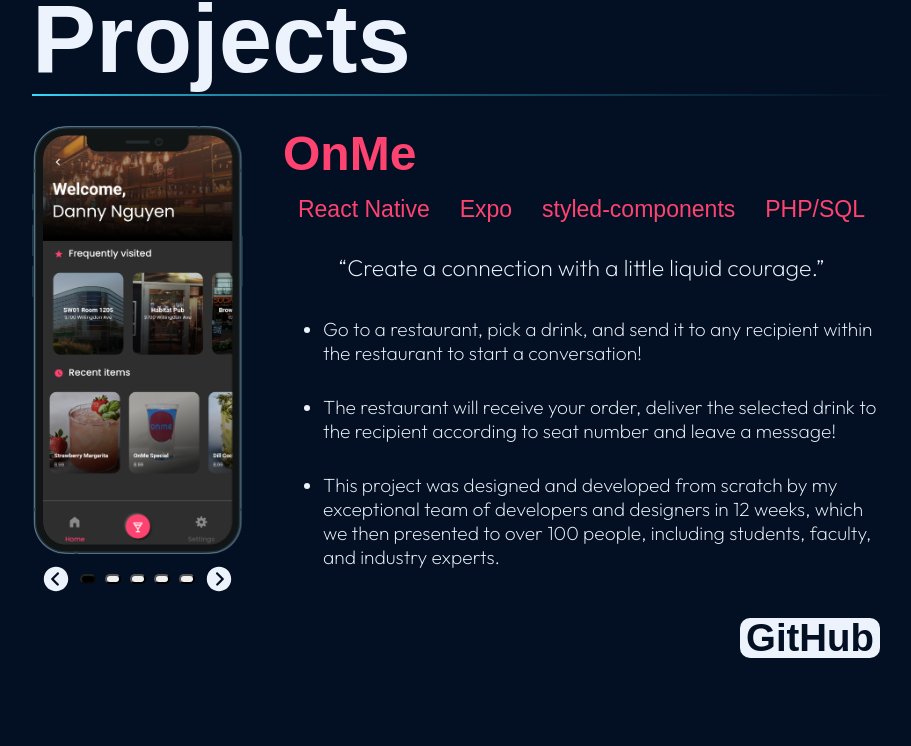
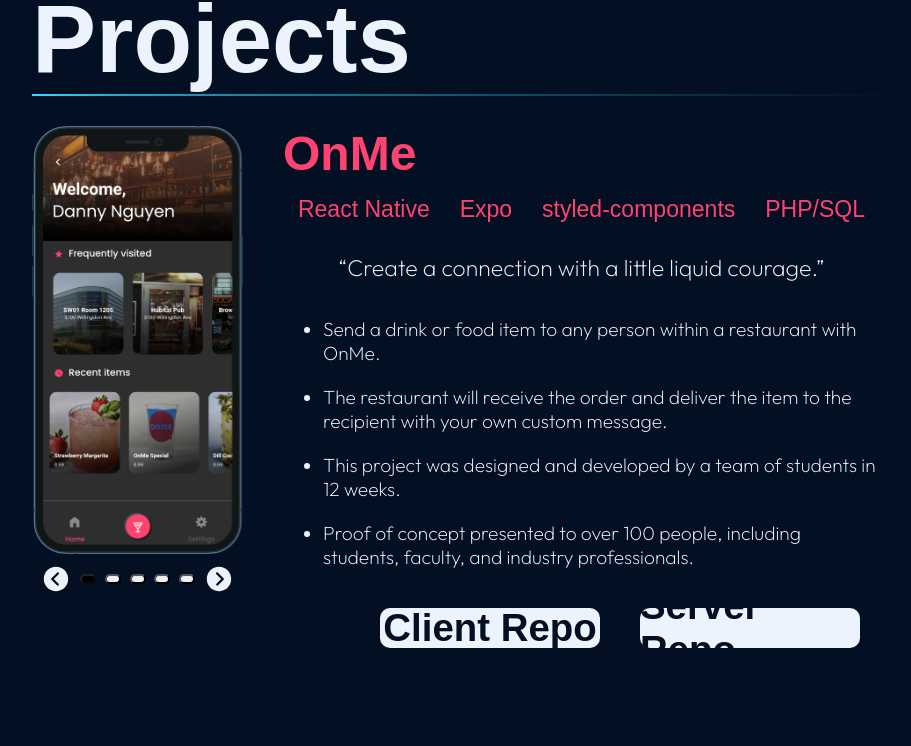
Before and after one commit to dnguyen130/portfolio, a Next.js app: page / in a window 1280 px wide. Shown: the part 2719-3465 px from the top of the page, without its empty margins (174-1085 px from the left). Built offline with nearby package versions, Linux system fonts and the light colour scheme; a web font is replaced by a local one.

Commit message:
small mods

```diff
--- a/components/Button/index.js
+++ b/components/Button/index.js
@@ -16,6 +16,7 @@ const ButtonCont = styled.div`
   cursor: pointer;
   user-select: none;
   font-family: Genos, sans-serif;
+  margin: 0 20px;
 
   transition: background-color 0.2s;
 
@@ -47,7 +48,7 @@ const Button = ({
 
   return (
     <ButtonCont bgcolor={bgcolor} bghover={bghover} clr={clr} height={height} width={width} fsize={fsize}>
-      <ButtonLink href={btnLink}>
+      <ButtonLink target="_blank" href={btnLink}>
         {btnText}
       </ButtonLink>
     </ButtonCont>
--- a/components/Projects/index.js
+++ b/components/Projects/index.js
@@ -13,7 +13,8 @@ const ProjectsWrapper = styled.div`
 
 const ProjectsCont = styled.div`
   display: flex;
-  padding: 0 0 100px;
+  margin: 0 0 100px;
+  position: relative;
 `
 
 const ProjectsCont2 = styled.div`
@@ -63,7 +64,7 @@ const ProjectList = styled.ul`
 `
 
 const ProjectListItem = styled.li`
-  margin-bottom: 30px;
+  margin-bottom: 20px;
 `
 
 const ProjectTechCont = styled.div`
@@ -109,12 +110,14 @@ const Projects = () => {
           </ProjectTechCont>
           <StrongSpan strongcolor={site_theme[theme].text}><q>Create a connection with a little liquid courage.</q></StrongSpan>
           <ProjectList>
-            <ProjectListItem>Go to a restaurant, pick a drink, and send it to any recipient within the restaurant to start a conversation!</ProjectListItem>
-            <ProjectListItem>The restaurant will receive your order, deliver the selected drink to the recipient according to seat number and leave a message!</ProjectListItem>
-            <ProjectListItem>This project was designed and developed from scratch by my exceptional team of developers and designers in 12 weeks, which we then presented to over 100 people, including students, faculty, and industry experts.</ProjectListItem>
+            <ProjectListItem>Send a drink or food item to any person within a restaurant with OnMe.</ProjectListItem>
+            <ProjectListItem>The restaurant will receive the order and deliver the item to the recipient with your own custom message. </ProjectListItem>
+            <ProjectListItem>This project was designed and developed by a team of students in 12 weeks.</ProjectListItem>
+            <ProjectListItem>Proof of concept presented to over 100 people, including students, faculty, and industry professionals.</ProjectListItem>
           </ProjectList>
           <ButtonCont>
-            <Button btnText="GitHub" btnLink="https://github.com/dnguyen130/onme" height="40px" width="140px" bgcolor={site_theme[theme].text} bghover={site_theme[theme].onme} clr={site_theme[theme].background} />
+            <Button btnText="Client Repo" btnLink="https://github.com/dnguyen130/onme" height="40px" width="220px" bgcolor={site_theme[theme].text} bghover={site_theme[theme].onme} clr={site_theme[theme].background} />
+            <Button btnText="Server Repo" btnLink="https://github.com/dnguyen130/OnMe-Serverside" height="40px" width="220px" bgcolor={site_theme[theme].text} bghover={site_theme[theme].onme} clr={site_theme[theme].background} />
           </ButtonCont>
         </ProjectDescription>
         </ProjectDescriptionCont>
@@ -136,7 +139,7 @@ const Projects = () => {
             <ProjectListItem>This was one of the first major projects given to us to apply our new knowledge of web development to create a no-database application, using local storage to store answers and give matching advice at the end. </ProjectListItem>
           </ProjectList>
           <ButtonCont2>
-            <Button btnText="GitHub" btnLink="https://github.com/wilyyy/Steady" height="40px" width="140px" bgcolor={site_theme[theme].text} bghover={site_theme[theme].steady} clr={site_theme[theme].background} />
+            <Button btnText="Client Repo" btnLink="https://github.com/wilyyy/Steady" height="40px" width="220px" bgcolor={site_theme[theme].text} bghover={site_theme[theme].steady} clr={site_theme[theme].background} />
           </ButtonCont2>
         </ProjectDescription>
         </ProjectDescriptionCont>
```
